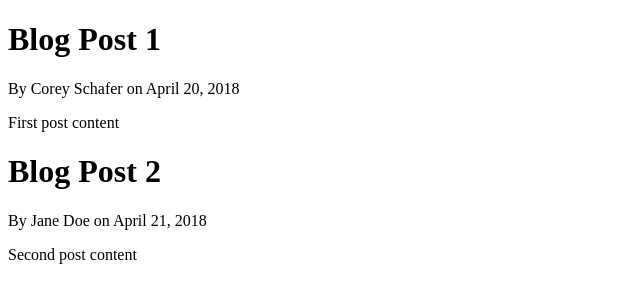
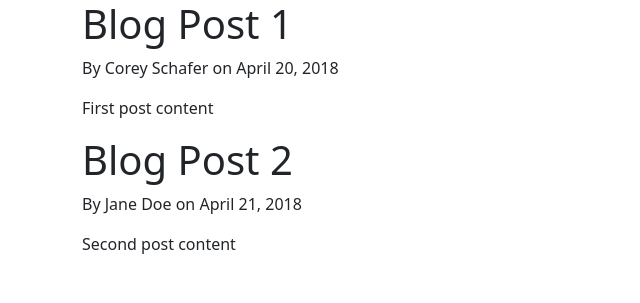
Before and after one commit to trev-f/flask_blog, a Flask app: page / in a window 1280 px wide. Shown: the top 303 px of the page, without its empty margins (0-640 px from the left). Run offline with Flask 2, Linux system fonts and the light colour scheme.

Commit message:
Add nice styling with Bootstrap starter template

```diff
--- a/templates/layout.html
+++ b/templates/layout.html
@@ -1,6 +1,13 @@
 <!DOCTYPE html>
 <html>
   <head>
+    <!-- Required meta tags -->
+    <meta charset="utf-8">
+    <meta name="viewport" content="width=device-width, initial-scale=1">
+
+    <!-- Bootstrap CSS -->
+    <link href="https://cdn.jsdelivr.net/npm/bootstrap@5.0.2/dist/css/bootstrap.min.css" rel="stylesheet" integrity="sha384-EVSTQN3/azprG1Anm3QDgpJLIm9Nao0Yz1ztcQTwFspd3yD65VohhpuuCOmLASjC" crossorigin="anonymous">
+
     {% if title %}
       <title>Flask Blog - {{ title }}</title>
     {% else %}
@@ -8,6 +15,11 @@
     {% endif %}
   </head>
   <body>
-    {% block content %}{% endblock %}
+    <div class="container">
+      {% block content %}{% endblock %}
+    </div>
+
+    <!-- Option 1: Bootstrap Bundle with Popper -->
+    <script src="https://cdn.jsdelivr.net/npm/bootstrap@5.0.2/dist/js/bootstrap.bundle.min.js" integrity="sha384-MrcW6ZMFYlzcLA8Nl+NtUVF0sA7MsXsP1UyJoMp4YLEuNSfAP+JcXn/tWtIaxVXM" crossorigin="anonymous"></script>
   </body>
 </html>
```
